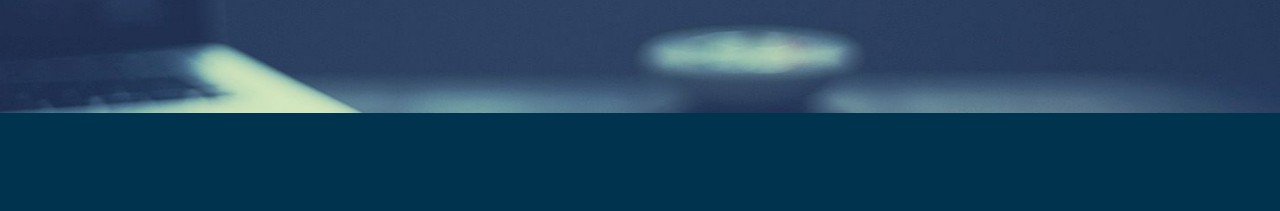
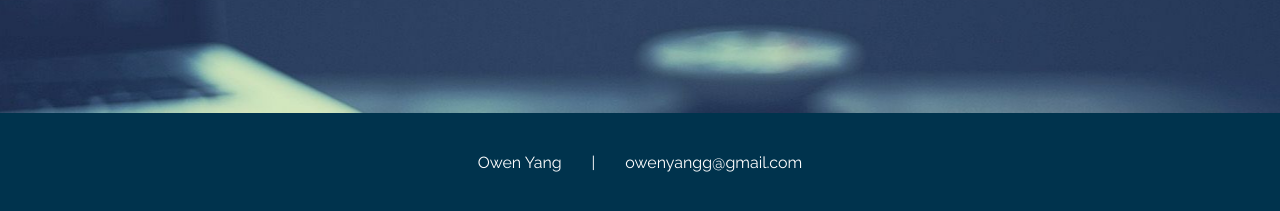
Before and after one commit to owen28299/digital-cv, a website: page index.html in a window 1280 px wide. Shown: the part 587-798 px from the top of the page. Drawn offline with Linux system fonts and the light colour scheme.

Commit message:
adds footer

```diff
--- a/index.html
+++ b/index.html
@@ -10,7 +10,7 @@
   <nav id="header">
     <ul>
       <li>
-        <a href="#landing">Home</a>
+        <a href="#home">Home</a>
       </li>
       <li>
         <a href="#languages">Skills</a>
@@ -21,7 +21,7 @@
     </ul>
   </nav>
 
-  <div id="landing">
+  <div id="home">
     <h1>Owen Yang</h1>
     <h2>Full Stack Web Developer</h2>
     <div id="social">
@@ -38,6 +38,11 @@
 
   <div id="languages"></div>
   <div id="portfolio"></div>
-  <div id="footer"></div>
+
+  <div id="footer">
+    <p>Owen Yang</p>
+    <p>|</p>
+    <p>owenyangg@gmail.com</p>
+  </div>
 </body>
 </html>
--- a/scss/partials/desktop/landing.scss
+++ b/scss/partials/desktop/landing.scss
@@ -30,9 +30,18 @@
     width: 100%;
     position: fixed;
     bottom: 0;
+
+    display: flex;
+    justify-content: center;
+    align-items: center;
+
+    p {
+      color: white;
+      margin: 15px;
+    }
   }
 
-  #landing {
+  #home {
     background: url(laptop.jpg) no-repeat center center fixed;
     -webkit-background-size: cover;
     -moz-background-size: cover;
```
Also changed, not shown: css/styles.css.
